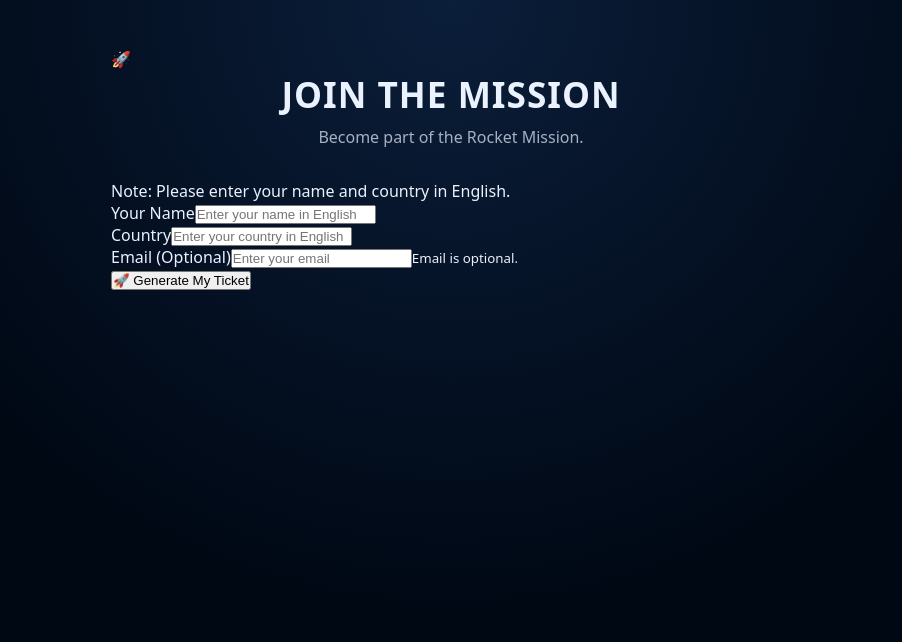
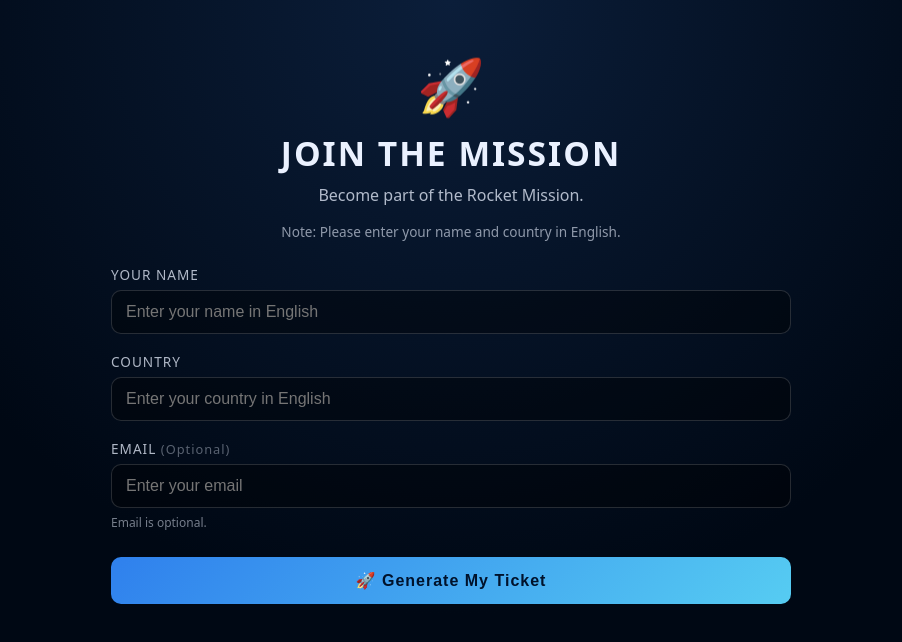
Before and after one commit to WsaanAlsalhi/Rocket_ticket, a Next.js app: page / in a window 1280 px wide. Shown: the top 642 px of the page, without its empty margins (189-1091 px from the left). Built offline with nearby package versions, Linux system fonts and the light colour scheme.

Commit message:
Refactor CSS for registration and result sections
Refactor styles for registration and result sections, update class names, and adjust various properties for better layout and appearance.

```diff
--- a/app/globals.css
+++ b/app/globals.css
@@ -17,42 +17,56 @@ body {
   padding: 48px 20px;
 }
 
+/* ---------- Registration ---------- */
+
+.registration {
+  text-align: center;
+}
+
+.logo {
+  font-size: 3.4rem;
+  margin-bottom: 8px;
+}
+
 .title {
-  font-size: 2.2rem;
+  font-size: 2.1rem;
   font-weight: 800;
-  text-align: center;
+  letter-spacing: 2px;
   margin-bottom: 8px;
-  letter-spacing: 1px;
 }
 
 .subtitle {
-  text-align: center;
-  opacity: 0.7;
-  margin-bottom: 32px;
-}
-
-.card {
-  background: rgba(255, 255, 255, 0.04);
-  border: 1px solid rgba(255, 255, 255, 0.1);
-  border-radius: 16px;
-  padding: 28px;
-  backdrop-filter: blur(10px);
-}
-
-.field {
+  opacity: 0.75;
   margin-bottom: 16px;
 }
 
-.field label {
+.form-note {
+  font-size: 0.85rem;
+  opacity: 0.6;
+  margin-bottom: 24px;
+}
+
+.form-group {
+  text-align: left;
+  margin-bottom: 18px;
+}
+
+.form-group label {
   display: block;
   font-size: 0.85rem;
   text-transform: uppercase;
   letter-spacing: 1px;
-  opacity: 0.7;
+  opacity: 0.75;
   margin-bottom: 6px;
 }
 
-.field input {
+.form-group .optional {
+  text-transform: none;
+  opacity: 0.5;
+  font-size: 0.8rem;
+}
+
+.form-group input {
   width: 100%;
   padding: 12px 14px;
   border-radius: 10px;
@@ -64,13 +78,21 @@ body {
   transition: border 0.2s;
 }
 
-.field input:focus {
+.form-group input:focus {
   border-color: #4ea8ff;
 }
 
-.btn {
+.form-group small {
+  display: block;
+  margin-top: 6px;
+  font-size: 0.75rem;
+  opacity: 0.5;
+}
+
+.submit-button {
   width: 100%;
   padding: 14px;
+  margin-top: 8px;
   border-radius: 10px;
   border: none;
   background: linear-gradient(135deg, #2f80ed, #56ccf2);
@@ -82,57 +104,82 @@ body {
   transition: transform 0.15s, opacity 0.2s;
 }
 
-.btn:hover { transform: translateY(-1px); }
-.btn:disabled { opacity: 0.6; cursor: not-allowed; }
+.submit-button:hover { transform: translateY(-1px); }
+.submit-button:disabled { opacity: 0.6; cursor: not-allowed; }
 
 .error {
+  margin-top: 16px;
   color: #ff6b6b;
-  text-align: center;
-  margin-top: 12px;
   font-size: 0.9rem;
 }
 
-.ticket-wrap {
+/* ---------- Result ---------- */
+
+.result {
   text-align: center;
 }
 
-.ticket-img {
+.result h2 {
+  font-size: 1.6rem;
+  letter-spacing: 2px;
+  margin-bottom: 8px;
+}
+
+.mission-success {
+  opacity: 0.75;
+  margin-bottom: 20px;
+}
+
+.ticket-wrapper {
+  margin-bottom: 20px;
+}
+
+.generated-ticket {
   width: 100%;
   max-width: 640px;
   border-radius: 12px;
   border: 1px solid rgba(255, 255, 255, 0.15);
-  margin-bottom: 20px;
 }
 
-.meta {
-  display: flex;
-  flex-wrap: wrap;
-  justify-content: center;
-  gap: 12px 24px;
+.email-success {
   margin-bottom: 20px;
-  opacity: 0.85;
-  font-size: 0.95rem;
+  padding: 10px 14px;
+  border-radius: 8px;
+  background: rgba(86, 204, 242, 0.1);
+  border: 1px solid rgba(86, 204, 242, 0.35);
+  color: #9fdcff;
+  font-size: 0.9rem;
 }
 
-.meta span b { color: #56ccf2; }
-
-.actions {
-  display: flex;
-  gap: 12px;
-  flex-wrap: wrap;
-  justify-content: center;
+.download-button {
+  display: inline-block;
+  padding: 12px 22px;
+  margin: 0 6px 10px;
+  border-radius: 10px;
+  border: none;
+  background: linear-gradient(135deg, #2f80ed, #56ccf2);
+  color: #00122b;
+  font-weight: 700;
+  letter-spacing: 1px;
+  cursor: pointer;
+  transition: transform 0.15s;
 }
 
-.actions .btn { width: auto; padding: 12px 22px; }
+.download-button:hover { transform: translateY(-1px); }
 
-.btn-ghost {
+.secondary-button {
+  display: inline-block;
+  padding: 12px 22px;
+  margin: 0 6px 10px;
+  border-radius: 10px;
+  border: 1px solid rgba(255, 255, 255, 0.25);
   background: transparent;
-  border: 1px solid rgba(255, 255, 255, 0.25);
   color: #eaf1ff;
+  font-weight: 600;
+  letter-spacing: 1px;
+  cursor: pointer;
 }
 
-.loader {
-  text-align: center;
-  padding: 40px 0;
-  opacity: 0.8;
+.secondary-button:hover {
+  border-color: #4ea8ff;
 }
```
